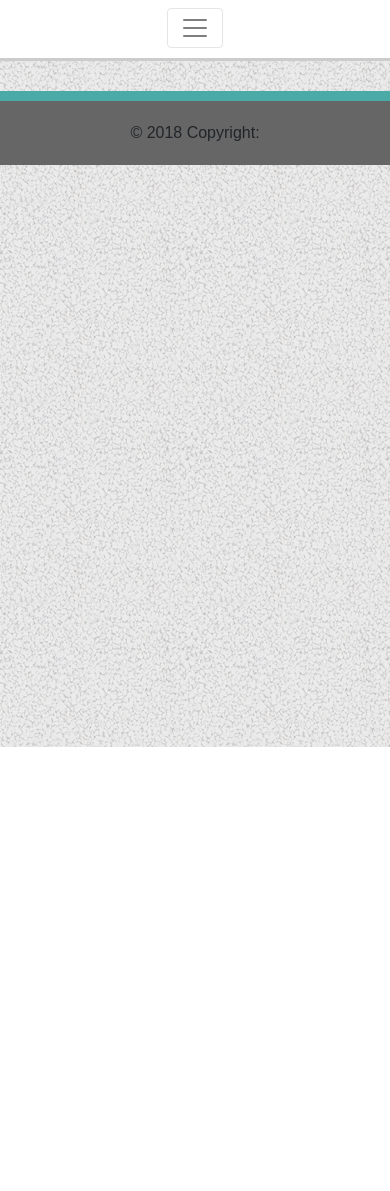
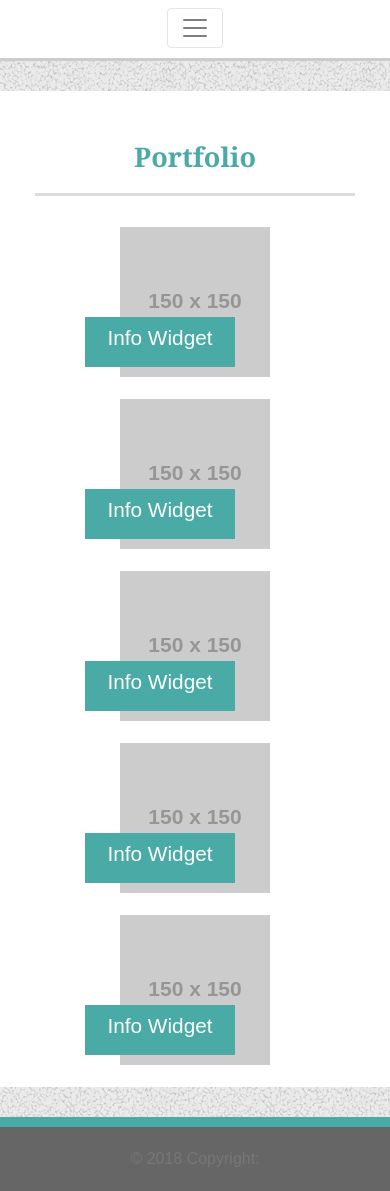
Before and after one commit to TheNoodleMoose/Bootstrap-Portfolio, a plain HTML site: page portfolio.html in a window 390 px wide. Shown: the part 97-1288 px from the top of the page. Before the commit the page ends 844 px from the top, so only its background shows below. Drawn offline with nearby package versions, Linux system fonts and the light colour scheme; placeholder pictures from the web are drawn by us.

Commit message:
created the form for the contact page and got the images lined up in the portfolio section. Can't seem to make the banners responsive.

```diff
--- a/assets/CSS/style.css
+++ b/assets/CSS/style.css
@@ -2,6 +2,7 @@ body {
     background-image: url('../images/background.png');
     font-family: 'Arial', 'Helvetica Neue', Helvetica, sans-serif;
     line-height: 2;
+    color: #777777;
 }
 
 header {
@@ -64,12 +65,50 @@ header {
     background: #666666;
 }
 
-@media (max-width: 1024px) {
+.portfolio-row2 {
+    margin: 20px 0;
+}
+
+.row-portfolio {
+    margin-bottom: 20px;
+}
+.image-1  {
+    position: relative;
+}
+.image-2 {
+    position: relative;
+}
+.image-3  {
+    position: relative;
+}
+.image-4  {
+    position: relative;
+}
+
+.image-5  {
+    position: relative;
+}
+
+.image-div-portfolio {
+    width: 150px;
+    height: 50px;
+    background-color: #4aaaa5;
+    color: white;
+    position: absolute;
+    bottom: 10px;
+    left: 85px;
+}
+
+@media (max-width: 991px) {
 
     .about-me-title {
         text-align: center;
     }
-
+    .about-me-image {
+        text-align: center;
+        width: 150px;
+        height: 150px;
+    }
 
     .navbar .navbar-nav {
         display: inline-block;
@@ -80,4 +119,5 @@ header {
     .navbar .navbar-collapse {
         text-align: center;
     }
+
 }
--- a/portfolio.html
+++ b/portfolio.html
@@ -54,6 +54,60 @@
 
     <div class="container container-main-body">
 
+        <div class="row">
+            <div class="col-lg-12">
+                <h1 class="about-me-title">Portfolio</h1>
+            </div>
+        </div>
+        <div class="row row-portfolio">
+            <div class="col-lg-4"></div>
+            <div class="col-lg-4 img-1 text-center">
+                <img src="http://placehold.it/150x150">
+                <div class="image-div-portfolio">Info Widget</div>
+            </div>
+            <div class="col-lg-4"></div>
+        </div>
+
+        <div class="row row-portfolio">
+            <div class="col-lg-4"></div>
+            <div class="col-lg-4 img-2 text-center">
+                <img src="http://placehold.it/150x150">
+                <div class="image-div-portfolio">Info Widget</div>
+            </div>
+            <div class="col-lg-4"></div>
+        </div>
+
+        <div class="row row-portfolio">
+            <div class="col-lg-4"></div>
+            <div class="col-lg-4 img-3 text-center">
+                <img src="http://placehold.it/150x150">
+                <div class="image-div-portfolio">Info Widget</div>
+            </div>
+            <div class="col-lg-4"></div>
+        </div>
+
+        <div class="row row-portfolio">
+            <div class="col-lg-4"></div>
+            <div class="col-lg-4 img-4 text-center">
+                <img src="http://placehold.it/150x150">
+                <div class="image-div-portfolio">Info Widget</div>
+            </div>
+            <div class="col-lg-4"></div>
+        </div>
+
+        <div class="row row-portfolio">
+            <div class="col-lg-4 "></div>
+            <div class="col-lg-4 img-5 text-center">
+                <img src="http://placehold.it/150x150">
+                <div class="image-div-portfolio">Info Widget</div>
+            </div>
+            <div class="col-lg-4"></div>
+        </div>
+
+
+        <div class="row">
+            <div class="col-lg-12"></div>
+        </div>
     </div>
     <footer class="page-footer font-small footer-background">
 
```
Also changed, not shown: contact.html (+16 -0 lines), index.html (+1 -1 lines).
